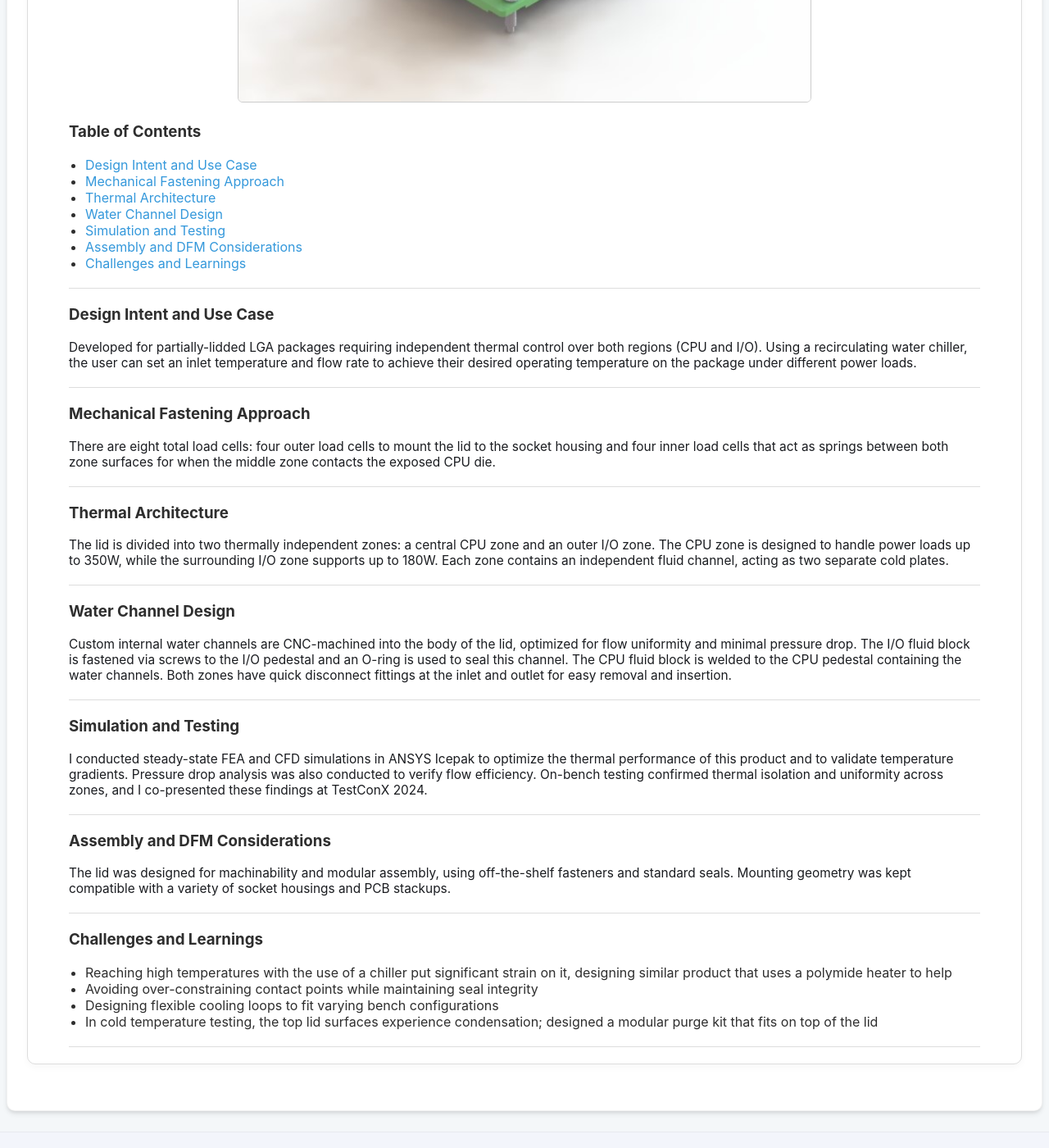
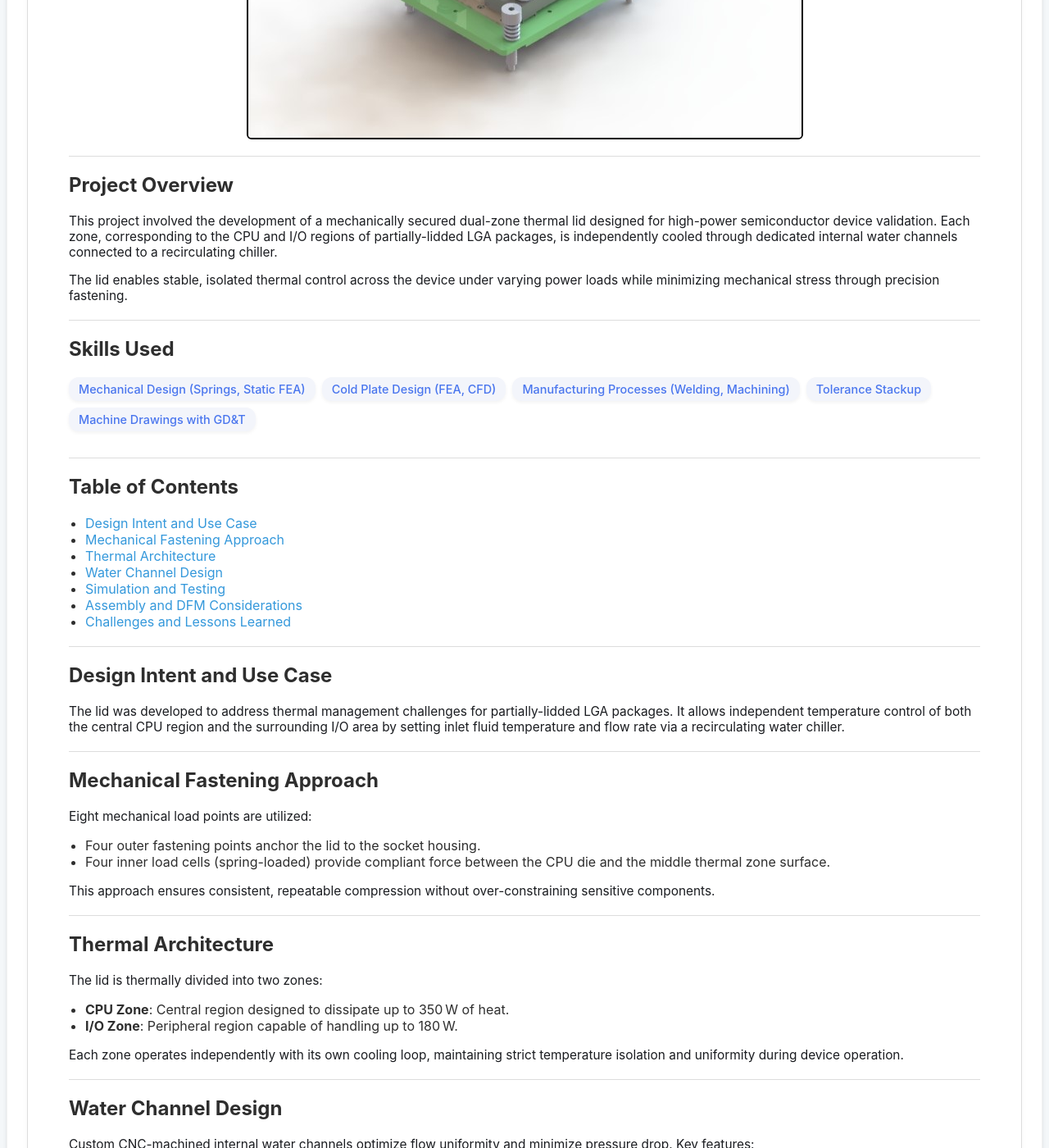
Before and after one commit to bluippold/bluippold.github.io, a Jekyll site: the page built from _projects/productionLid/index.md, in a window 1280 px wide and 1400 px high, scrolled down 592 px. Shown: the whole window at 82% size. Built offline with Jekyll 4.4.1, drawn with Linux system fonts in a browser that asks for light colours; some of the changed text lies outside the part shown.

Commit message:
Update index.md

```diff
--- a/_projects/productionLid/index.md
+++ b/_projects/productionLid/index.md
@@ -1,69 +1,109 @@
 ---
 layout: post
 title: Screw-Down Liquid-Cooled Lid
-description: "A mechanically secured thermal lid for semiconductor testing, featuring two independently cooled zones controlled via a recirculating water chiller for precise, isolated temperature management."
+description: "A mechanically secured dual-zone thermal lid designed for semiconductor validation, featuring two independently cooled regions managed via a recirculating water chiller. Enables precise thermal control for partially-lidded LGA packages under varying power loads."
+card-image: /_projects/productionLid/ProductionLid.JPG
 skills:
-- Mechanical Design (Springs, Static FEA)
-- Cold Plate Design (FEA, CFD)
-- Manufacturing Processes (Welding, Machining)
-- Tolerance Stackup
-- Machine Drawings with GD&T
+  - Mechanical Design (Springs, Static FEA)
+  - Cold Plate Design (FEA, CFD)
+  - Manufacturing Processes (Welding, Machining)
+  - Tolerance Stackup
+  - Machine Drawings with GD&T
 ---
 
-<img src="/projects/productionLid/ProductionLid.JPG" alt="Dual-zone screw-down lid render" width="700" style="display: block; margin: 1.5rem auto; border: 1px solid #ccc; border-radius: 6px;" />
+# Screw-Down Liquid-Cooled Lid
 
-### Table of Contents
+<img src="/_projects/productionLid/ProductionLid.JPG" alt="Dual-zone Screw-Down Lid" class="centered-image" />
+
+---
+
+## Project Overview
+
+This project involved the development of a mechanically secured dual-zone thermal lid designed for high-power semiconductor device validation. Each zone, corresponding to the CPU and I/O regions of partially-lidded LGA packages, is independently cooled through dedicated internal water channels connected to a recirculating chiller.
+
+The lid enables stable, isolated thermal control across the device under varying power loads while minimizing mechanical stress through precision fastening.
+
+---
+
+## Skills Used
+
+<div class="skills-list">
+  <div class="skill">Mechanical Design (Springs, Static FEA)</div>
+  <div class="skill">Cold Plate Design (FEA, CFD)</div>
+  <div class="skill">Manufacturing Processes (Welding, Machining)</div>
+  <div class="skill">Tolerance Stackup</div>
+  <div class="skill">Machine Drawings with GD&T</div>
+</div>
+
+---
+
+## Table of Contents
 - [Design Intent and Use Case](#design-intent-and-use-case)
 - [Mechanical Fastening Approach](#mechanical-fastening-approach)
 - [Thermal Architecture](#thermal-architecture)
 - [Water Channel Design](#water-channel-design)
 - [Simulation and Testing](#simulation-and-testing)
 - [Assembly and DFM Considerations](#assembly-and-dfm-considerations)
-- [Challenges and Learnings](#challenges-and-learnings)
+- [Challenges and Lessons Learned](#challenges-and-lessons-learned)
 
 ---
 
-### Design Intent and Use Case
+## Design Intent and Use Case
 
-Developed for partially-lidded LGA packages requiring independent thermal control over both regions (CPU and I/O). Using a recirculating water chiller, the user can set an inlet temperature and flow rate to achieve their desired operating temperature on the package under different power loads.
+The lid was developed to address thermal management challenges for partially-lidded LGA packages. It allows independent temperature control of both the central CPU region and the surrounding I/O area by setting inlet fluid temperature and flow rate via a recirculating water chiller.
 
 ---
 
-### Mechanical Fastening Approach
+## Mechanical Fastening Approach
 
-There are eight total load cells: four outer load cells to mount the lid to the socket housing and four inner load cells that act as springs between both zone surfaces for when the middle zone contacts the exposed CPU die.
+Eight mechanical load points are utilized:
+- Four outer fastening points anchor the lid to the socket housing.
+- Four inner load cells (spring-loaded) provide compliant force between the CPU die and the middle thermal zone surface.
+
+This approach ensures consistent, repeatable compression without over-constraining sensitive components.
 
 ---
 
-### Thermal Architecture
+## Thermal Architecture
 
-The lid is divided into two thermally independent zones: a central CPU zone and an outer I/O zone. The CPU zone is designed to handle power loads up to 350W, while the surrounding I/O zone supports up to 180W. Each zone contains an independent fluid channel, acting as two separate cold plates.
+The lid is thermally divided into two zones:
+- **CPU Zone**: Central region designed to dissipate up to 350 W of heat.
+- **I/O Zone**: Peripheral region capable of handling up to 180 W.
+
+Each zone operates independently with its own cooling loop, maintaining strict temperature isolation and uniformity during device operation.
 
 ---
 
-### Water Channel Design
+## Water Channel Design
 
-Custom internal water channels are CNC-machined into the body of the lid, optimized for flow uniformity and minimal pressure drop. The I/O fluid block is fastened via screws to the I/O pedestal and an O-ring is used to seal this channel. The CPU fluid block is welded to the CPU pedestal containing the water channels. Both zones have quick disconnect fittings at the inlet and outlet for easy removal and insertion.
+Custom CNC-machined internal water channels optimize flow uniformity and minimize pressure drop. Key features:
+- The I/O cooling block is fastened with screws and sealed via an O-ring interface.
+- The CPU cooling block is welded directly to the CPU pedestal for higher thermal efficiency.
+- Quick-disconnect fittings are installed for easy fluid line connection and maintenance.
 
 ---
 
-### Simulation and Testing
+## Simulation and Testing
 
-I conducted steady-state FEA and CFD simulations in ANSYS Icepak to optimize the thermal performance of this product and to validate temperature gradients. Pressure drop analysis was also conducted to verify flow efficiency. On-bench testing confirmed thermal isolation and uniformity across zones, and I co-presented these findings at TestConX 2024.
+Steady-state thermal and flow simulations (FEA and CFD) were conducted in ANSYS Icepak to validate heat extraction capability and minimize temperature gradients.
+Pressure drop analyses confirmed flow efficiency.
+Bench testing validated the thermal isolation between zones and system robustness.
+Findings were co-presented at **TestConX 2024**.
 
 ---
 
-### Assembly and DFM Considerations
+## Assembly and DFM Considerations
 
-The lid was designed for machinability and modular assembly, using off-the-shelf fasteners and standard seals. Mounting geometry was kept compatible with a variety of socket housings and PCB stackups.
+Designed for ease of manufacture and serviceability:
+- Standard fasteners and sealing components were used where possible.
+- Modular cooling blocks and standard socket compatibility ensured the design could adapt to multiple DUT setups and test benches.
+- Special attention was given to weld quality and machined surface tolerances to guarantee thermal and mechanical reliability.
 
 ---
 
-### Challenges and Learnings
+## Challenges and Lessons Learned
 
-- Reaching high temperatures with the use of a chiller put significant strain on it, designing similar product that uses a polymide heater to help
-- Avoiding over-constraining contact points while maintaining seal integrity
-- Designing flexible cooling loops to fit varying bench configurations
-- In cold temperature testing, the top lid surfaces experience condensation; designed a modular purge kit that fits on top of the lid
-
----
+- Managing chiller capacity limits while reaching high operating temperatures (led to exploration of supplemental polyimide heater assist designs)
+- Avoiding over-constraint of thermal contact while maintaining robust sealing
+- Designing flexible, modular cooling loops to accommodate varying customer bench configurations
+- Managing condensation during cold testing, prompting a modular purge kit development to maintain dry conditions
```
